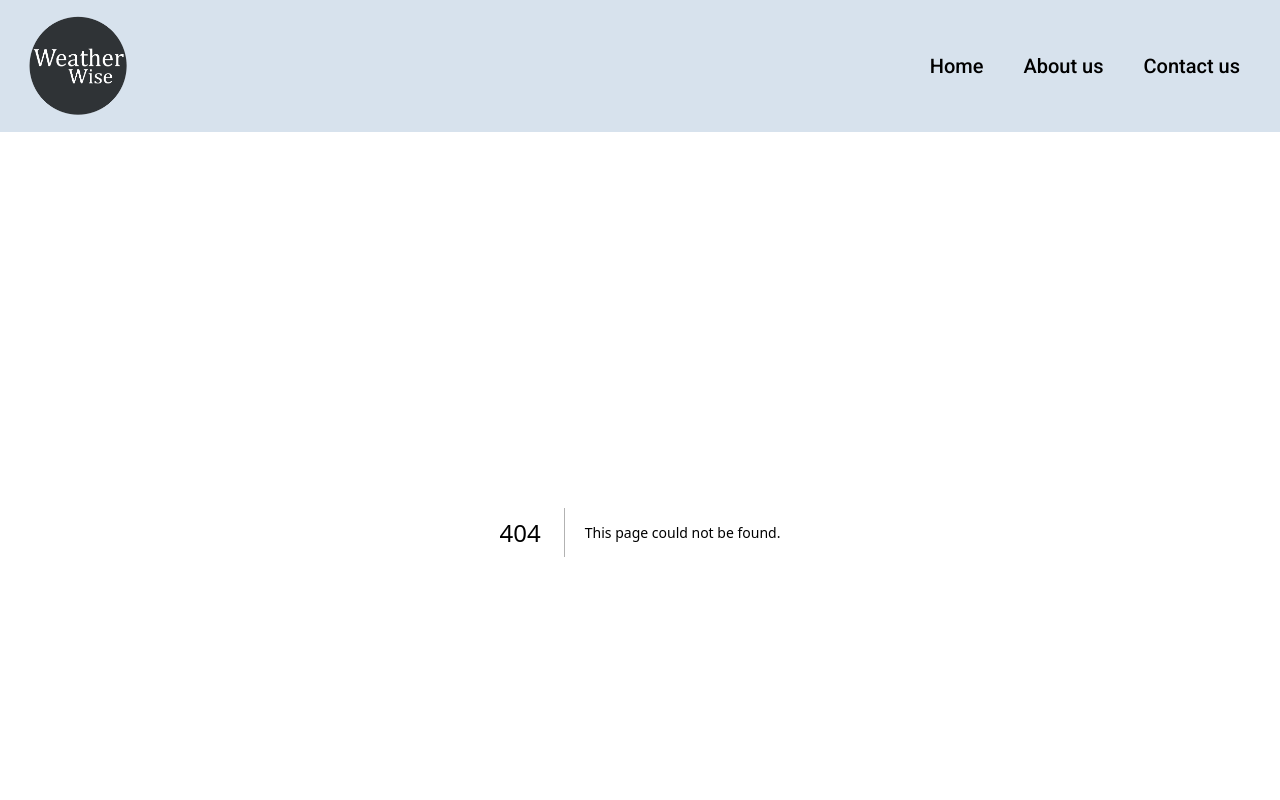
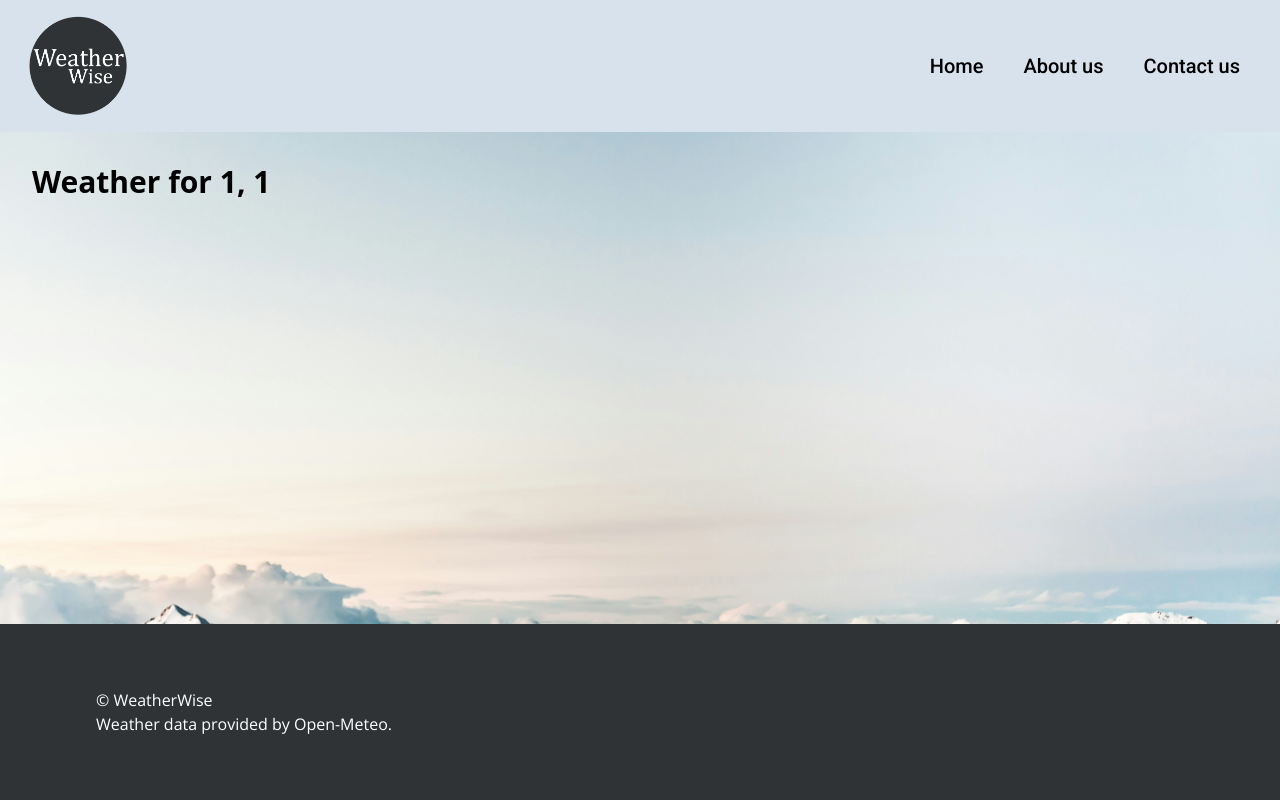
Before and after one commit to TheRegzi/weather-wise, a Next.js app: page /single-place-weather/1/1 in a window 1280 px wide. Before the commit this address had no page. Shown: the top 800 px of the page. Built offline with nearby package versions, Linux system fonts and the light colour scheme.

Commit message:
feat: finishing styling for search results

```diff
--- a/src/app/searchresults/page.tsx
+++ b/src/app/searchresults/page.tsx
@@ -45,8 +45,10 @@ export default function SearchResultsPage() {
 
   return (
     <div className="flex flex-col justify-center mx-auto p-8 w-[1000px]">
-      <h1 className="text-left font-semibold text-4xl font-inter mt-5">Search results</h1>
-      <p className="font-roboto italic font-light text-xl my-2">
+      <h1 className="text-left font-semibold text-4xl font-inter mt-5 text-shadow">
+        Search results
+      </h1>
+      <p className="font-roboto italic font-light text-xl my-2 text-shadow">
         Showing results for &quot;{search}&quot;:
       </p>
       <div className="bg-background-secondary py-1 px-10 mt-3">
@@ -55,11 +57,11 @@ export default function SearchResultsPage() {
             {places.map((place) => (
               <li
                 key={place.id || `${place.name}-${place.latitude}-${place.longitude}`}
-                className="text-lg flex items-center gap-2 border-b my-4 text-xl font-display"
+                className="text-lg flex items-center gap-1 border-b pb-1 my-4 text-xl font-display text-shadow"
               >
                 <FontAwesomeIcon icon={faLocationDot} className="text-footer mr-2" />
                 <Link
-                  href={`/weather?lat=${place.latitude}&lon=${place.longitude}&name=${encodeURIComponent(place.name)}`}
+                  href={`/single-place-weather/${place.latitude}/${place.longitude}?name=${encodeURIComponent(place.name)}`}
                   className="font-semibold hover:underline transition"
                 >
                   {place.name}
--- /dev/null
+++ b/src/app/single-place-weather/[lat]/[lon]/page.tsx
@@ -0,0 +1,18 @@
+'use client';
+
+import { useParams, useSearchParams } from 'next/navigation';
+
+export default function SinglePlaceWeather() {
+  const params = useParams() as { lat: string; lon: string };
+  const searchParams = useSearchParams();
+
+  const lat = params.lat;
+  const lon = params.lon;
+  const name = searchParams.get('name');
+
+  return (
+    <div className="p-8">
+      <h1 className="text-3xl font-bold mb-4">Weather for {name ? name : `${lat}, ${lon}`}</h1>
+    </div>
+  );
+}
```
